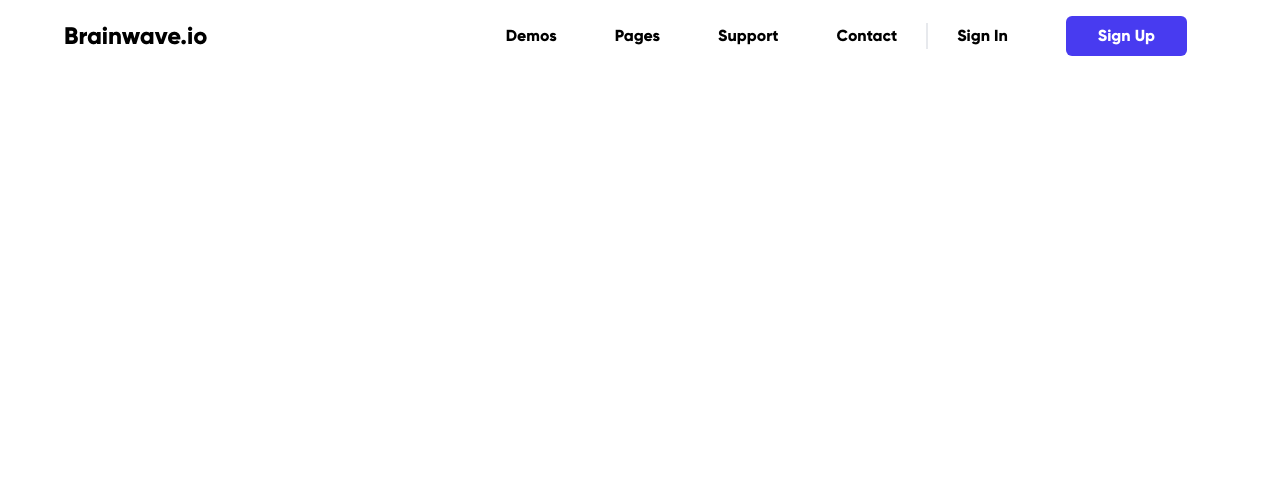
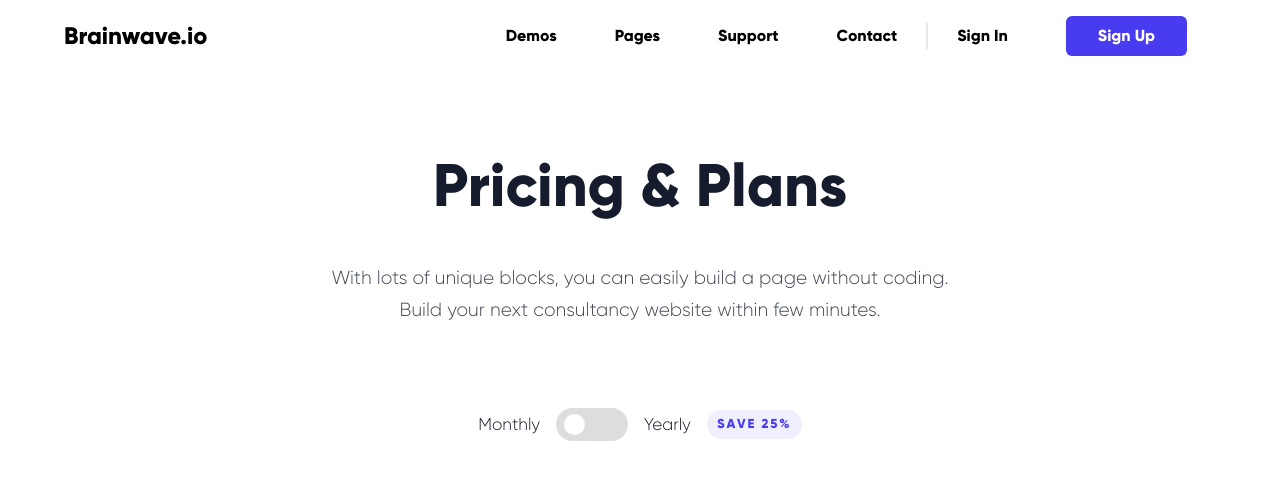
Before and after one commit to louisohara/umbrl-practical, a Next.js app: page / in a window 1280 px wide. Shown: the top 480 px of the page. Built offline with nearby package versions, Linux system fonts and the light colour scheme.

Commit message:
Implement hero section styling and content

```diff
--- a/app/page.js
+++ b/app/page.js
@@ -1,9 +1,13 @@
 import Header from "./ui/header";
+import Hero from "./ui/hero";
 
 export default function Home() {
   return (
     <div className="w-[90%] 2xl:w-[70%] m-auto">
       <Header />
+      <main>
+        <Hero />
+      </main>
     </div>
   );
 }
--- a/app/ui/hero.js
+++ b/app/ui/hero.js
@@ -0,0 +1,30 @@
+export default function Hero() {
+  return (
+    <section className="mt-[97px] gap-[53px] mb-[115px]">
+      <div className="text-center mb-[53px]">
+        <h1 className="h1 mb-[44px]">Pricing & Plans</h1>
+        <p className="p-subheader h-[93px]">
+          With lots of unique blocks, you can easily build a page without
+          coding. <br />
+          Build your next consultancy website within few minutes.
+        </p>
+      </div>
+      <div>
+        <ul className="p-normal flex gap-4 items-center justify-center mb-[53px]">
+          <li className="flex gap-4 items-center">
+            Monthly
+            <span className="bg-grey2 w-[72px] relative h-[33px] rounded-full">
+              <span className="rounded-full absolute top-[6px] left-2 h-[21px] w-[21px] bg-white z-10"></span>
+            </span>
+          </li>
+          <li className="flex gap-4">
+            Yearly{" "}
+            <span className="p-small-blue bg-blue bg-opacity-[8%] font-bold text-[13px] rounded-full w-[95px] h-[29px] text-center align-bottom">
+              SAVE 25%
+            </span>
+          </li>
+        </ul>
+      </div>
+    </section>
+  );
+}
```
